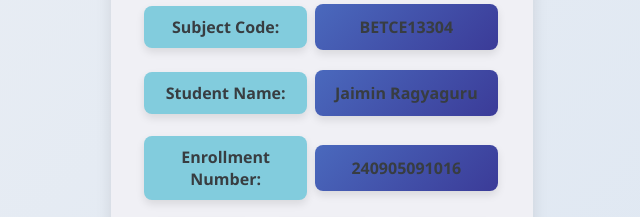
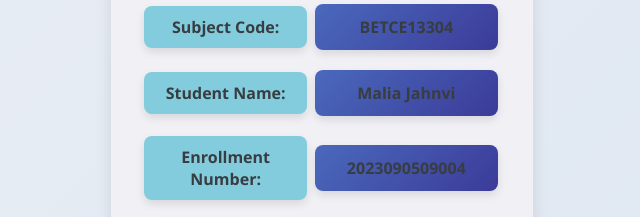
Before and after one commit to BhavyMehta21/jahnvimalia, a plain HTML site: page index.html in a window 1280 px wide. Shown: the part 334-551 px from the top of the page, 318-958 px from the left. Drawn offline with Linux system fonts and the light colour scheme.

Commit message:
Update index.html

```diff
--- a/index.html
+++ b/index.html
@@ -24,12 +24,12 @@
 
         <div class="row">
             <div class="label">Student Name:</div>
-            <div class="value">Jaimin Ragyaguru</div>
+            <div class="value">Malia Jahnvi</div>
         </div>
 
         <div class="row">
             <div class="label">Enrollment Number:</div>
-            <div class="value">240905091016</div>
+            <div class="value">2023090509004</div>
         </div>
 
         <div class="row">
```
